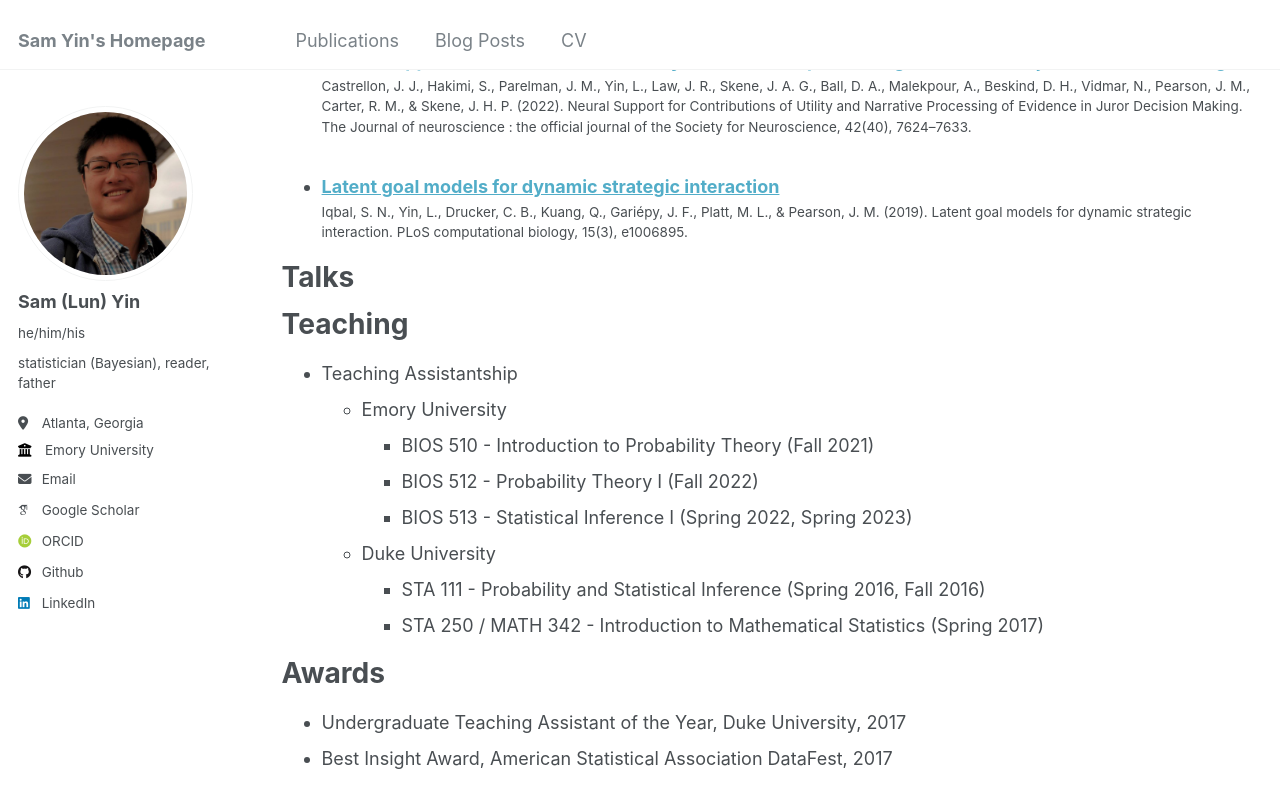
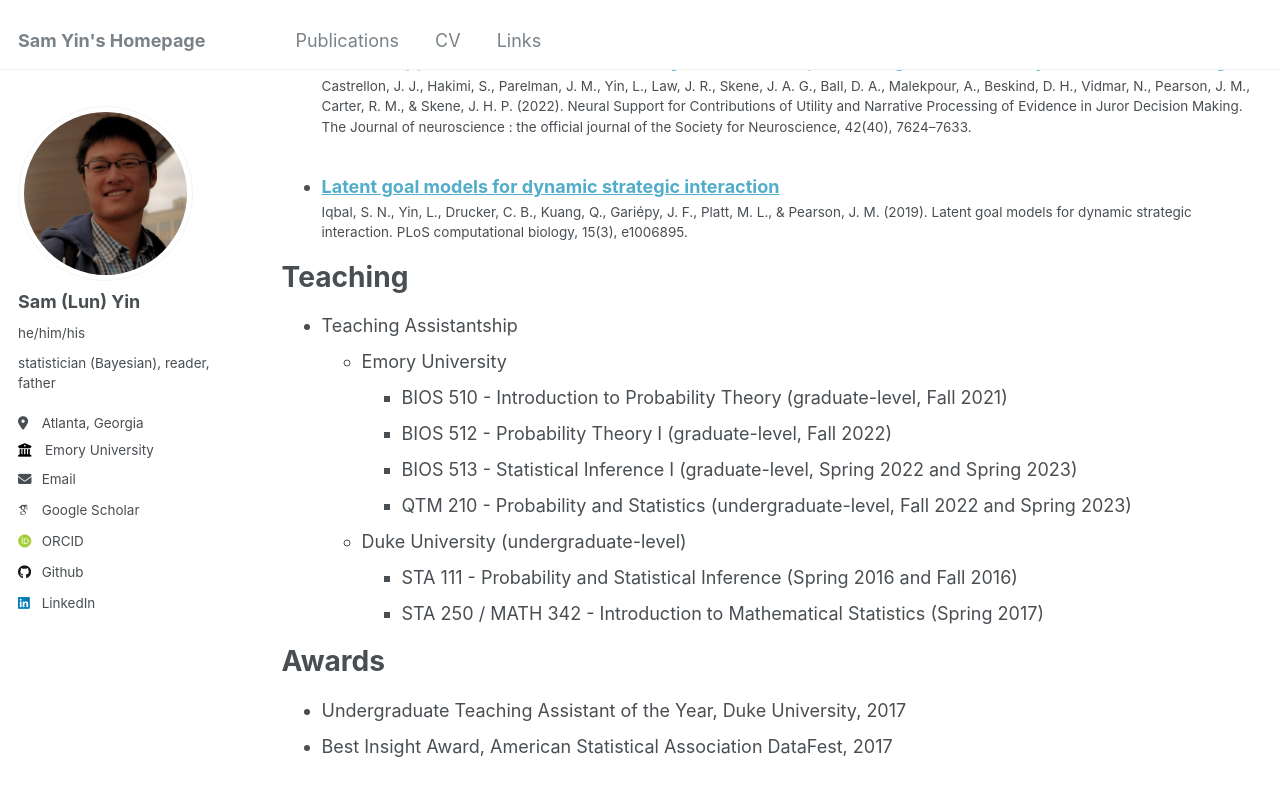
Before and after one commit to samyin/samyin.github.io, a Jekyll site: the page built from _pages/cv.md, in a window 1280 px wide and 900 px high, scrolled down 1046 px. Shown: the top 808 px of the window. Built offline with Jekyll 4.4.1, drawn with Linux system fonts in a browser that asks for light colours; some web fonts are replaced.

Commit message:
add links

```diff
--- a/_data/navigation.yml
+++ b/_data/navigation.yml
@@ -17,8 +17,11 @@ main:
 #   - title: "Portfolio"
 #     url: /portfolio/
 
-  - title: "Blog Posts"
-    url: /year-archive/
+#   - title: "Blog Posts"
+#    url: /year-archive/
 
   - title: "CV"
     url: /cv/
+
+  - title: "Links"
+    Url: /links/
--- a/_pages/cv.md
+++ b/_pages/cv.md
@@ -39,9 +39,9 @@ Publications
     {% include archive-single-cv.html %}
   {% endfor %}</ul>
 
+<!---
 Talks
 ======
-<!---
   <ul>{% for post in site.talks reversed %}
     {% include archive-single-talk-cv.html  %}
   {% endfor %}</ul>
@@ -56,11 +56,12 @@ Teaching
 -->
 * Teaching Assistantship
   * Emory University
-    * BIOS 510 - Introduction to Probability Theory (Fall 2021)
-    * BIOS 512 - Probability Theory I (Fall 2022)
-    * BIOS 513 - Statistical Inference I (Spring 2022, Spring 2023)
-  * Duke University
-    * STA 111 - Probability and Statistical Inference (Spring 2016, Fall 2016)
+    * BIOS 510 - Introduction to Probability Theory (graduate-level, Fall 2021)
+    * BIOS 512 - Probability Theory I (graduate-level, Fall 2022)
+    * BIOS 513 - Statistical Inference I (graduate-level, Spring 2022 and Spring 2023)
+    * QTM 210 - Probability and Statistics (undergraduate-level, Fall 2022 and Spring 2023)
+  * Duke University (undergraduate-level)
+    * STA 111 - Probability and Statistical Inference (Spring 2016 and Fall 2016)
     * STA 250 / MATH 342 - Introduction to Mathematical Statistics (Spring 2017)
 
 Awards
```
Also changed, not shown: _pages/about.md (+1 -1 lines), _pages/links.md (added, +16 -0 lines), 1 other file.
